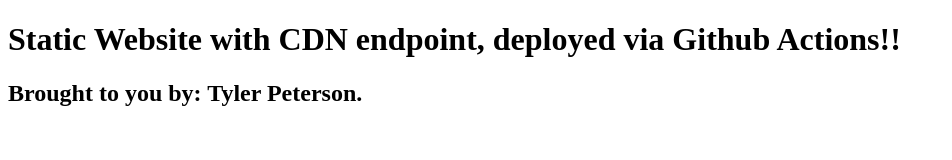
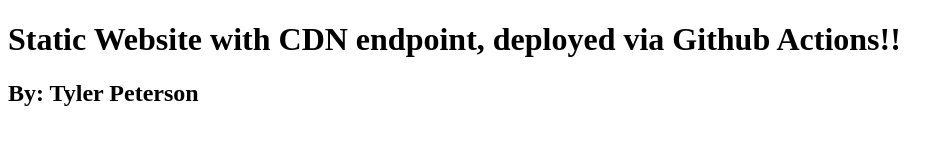
Before and after one commit to CloudViking/azure-staticsite-cdn, a plain HTML site: page site-contents/index.html in a window 1280 px wide. Shown: the whole page, without its empty margins (0-952 px from the left). Drawn offline with Linux system fonts and the light colour scheme.

Commit message:
testing deployment to new infra, updated static site content

```diff
--- a/site-contents/index.html
+++ b/site-contents/index.html
@@ -2,6 +2,6 @@
 <html>
   <body>
     <h1>Static Website with CDN endpoint, deployed via Github Actions!!</h1>
-    <h2>Brought to you by: Tyler Peterson.</h2>
+    <h2>By: Tyler Peterson</h2>
   </body>
 </html>
```
Also changed, not shown: 1 other file.
